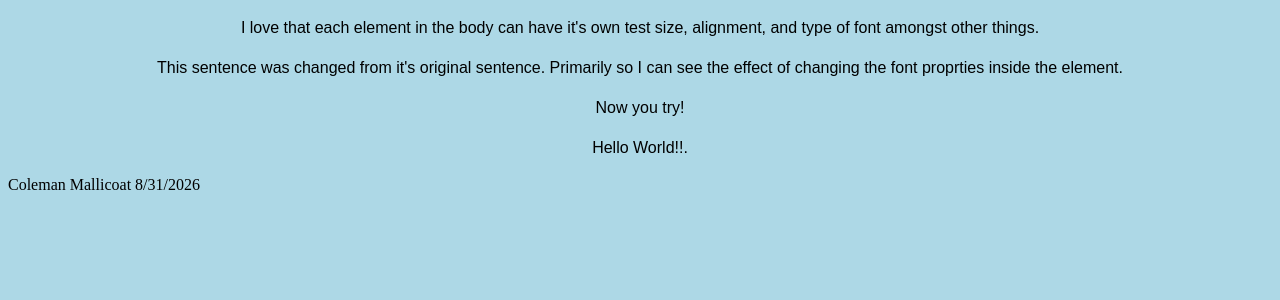
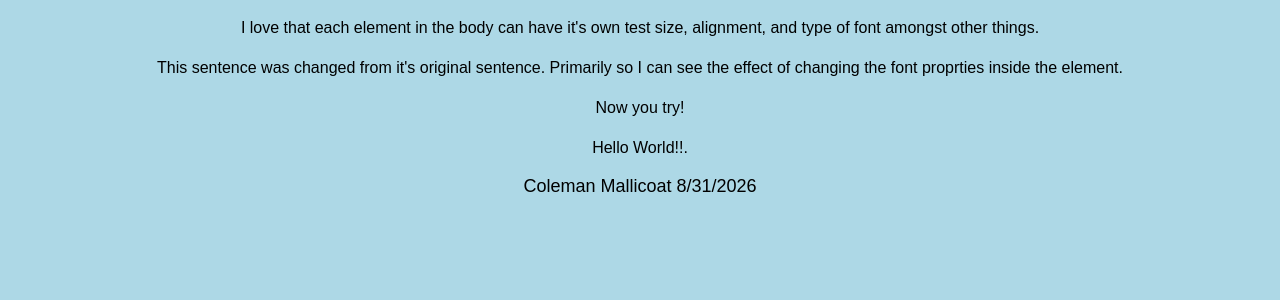
Before and after one commit to coat84-boop/coat84-boop.github.io, a PHP site: page /webdevelopment/MallicoatWebsite.html in a window 1280 px wide. Shown: the part 26-326 px from the top of the page. Run offline with PHP 8.4, Linux system fonts and the light colour scheme.

Commit message:
Add footer styles to style.css

```diff
--- a/webdevelopment/style.css
+++ b/webdevelopment/style.css
@@ -17,3 +17,10 @@ p {
   line-height: 1.5;
   text-align: center;
 }
+
+/* Style Footers */
+footer {
+  font-family: Arial, sans-serif;
+  font-size: 18px;
+  text-align: center;
+}
```
